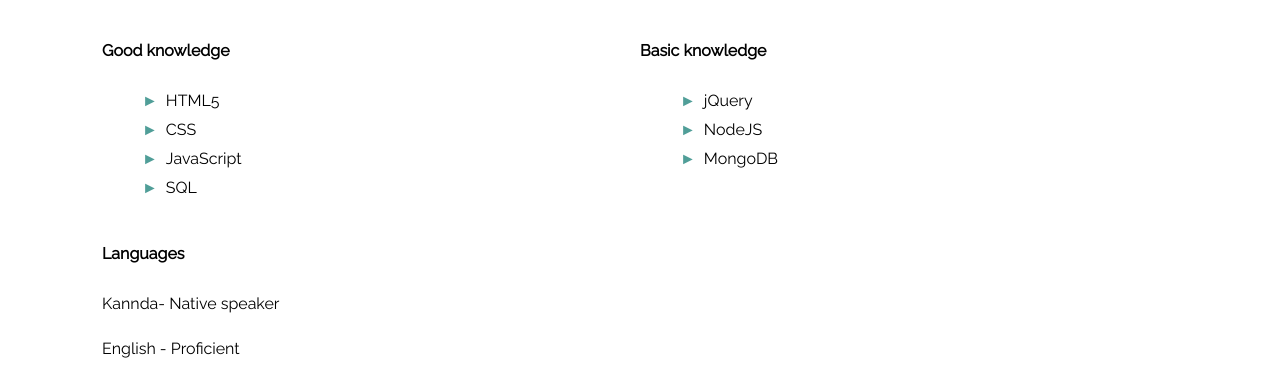
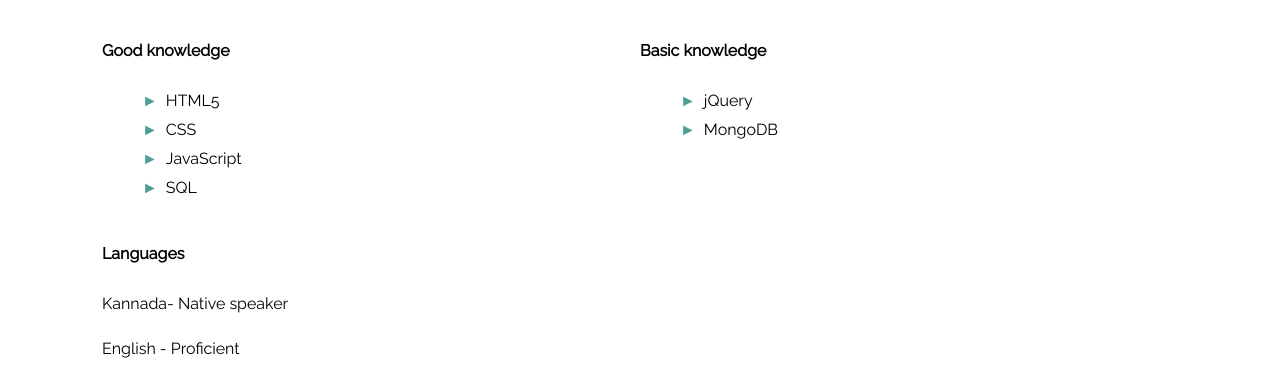
Before and after one commit to vijethakd/resume.io, a plain HTML site: page index.html in a window 1280 px wide. Shown: the part 1060-1429 px from the top of the page. Drawn offline with Linux system fonts and the light colour scheme.

Commit message:
Update index.html

```diff
--- a/index.html
+++ b/index.html
@@ -75,13 +75,12 @@
           <h4>Basic knowledge</h4>
           <ul>
             <li>jQuery</li>
-            <li>NodeJS</li>
             <li>MongoDB</li>
           </ul>
         </div>
         <div>
           <h4>Languages</h4>
-          <p>Kannda- Native speaker</p>
+          <p>Kannada- Native speaker</p>
           <p>English - Proficient</p>
           <p>Hindi - Intermediate</p>
           <p>Tulu - Elementary / Communicative</p>
```
